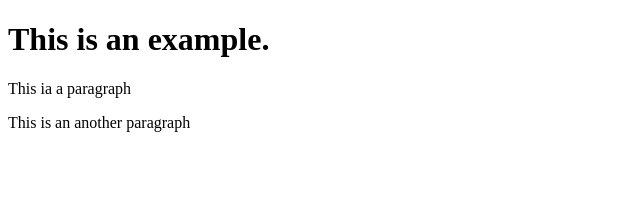
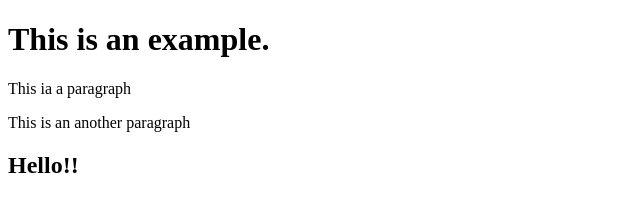
Before and after one commit to CatherineLydia/git-test, a website: page index.html in a window 1280 px wide. Shown: the whole page, without its empty margins (0-640 px from the left). Drawn offline with Linux system fonts and the light colour scheme.

```diff
--- a/index.html
+++ b/index.html
@@ -5,5 +5,6 @@
     <h1>This is an example.</h1>
     <p>This ia a paragraph</p>
     <p>This is an another paragraph</p>
+    <h2>Hello!!</h2>
 </body>
 </html>
```
Also changed, not shown: package.json (added, +24 -0 lines), 2 other files.
